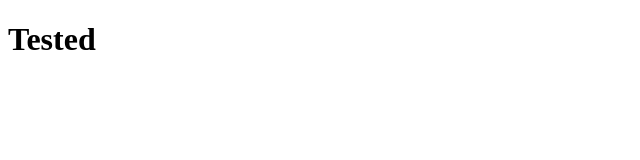
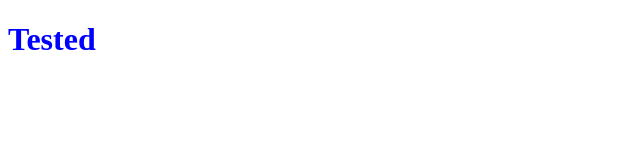
Before and after one commit to DolaNguyen2020/DolaNguyen2020.github.io, a plain HTML site: page index.html in a window 1280 px wide. Shown: the whole page, without its empty margins (0-640 px from the left). Drawn offline with Linux system fonts and the light colour scheme.

Commit message:
add new style

```diff
--- a/index.html
+++ b/index.html
@@ -7,6 +7,6 @@
     <title>Document</title>
 </head>
 <body>
-    <h1>Tested</h1>
+    <h1 style="color:blue;">Tested</h1>
 </body>
 </html>
```
